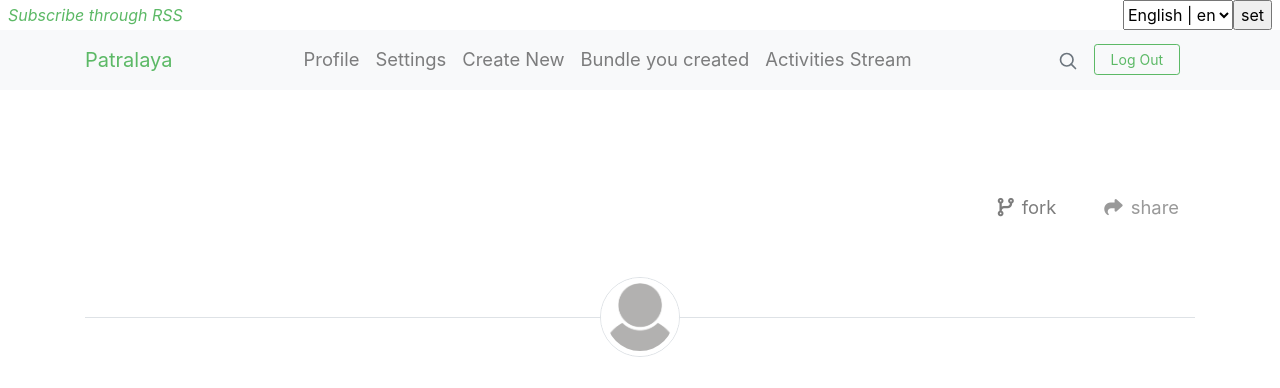
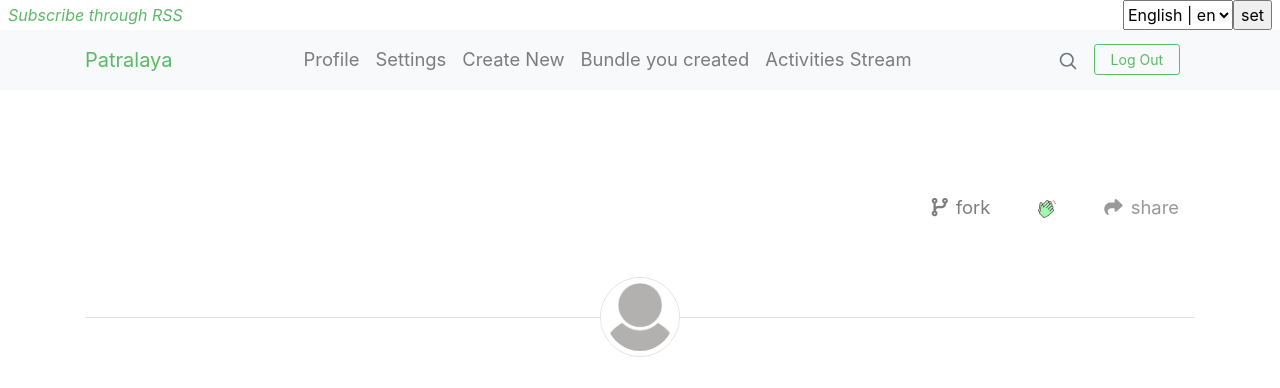
Before and after one commit to azwyane/Patralaya, a Django app: template templates/events/bundle_detail.html in a window 1280 px wide. Shown: the top 388 px of the page. Run offline with Django 3.2, Linux system fonts and the light colour scheme; the template is opened without the code that fills it, so the values that code supplies are empty; the visitor is signed in with stand-in values (Sample User, id 1); data comes from the database, SQL or seed files in the repository; some libraries are stand-ins or nearby versions.

Commit message:
FIXED:bundle details clap button implemented

```diff
--- a/templates/events/bundle_detail.html
+++ b/templates/events/bundle_detail.html
@@ -179,9 +179,18 @@
 
 
 
+{%else %}
 
 
-  {% with total_claps=object.claps.count %}
+
+
+
+   <li class="nav-item">
+    <button class="nav-link ml-0 pl-0" id="fork" data-action="fork" ><i class='fas fa-code-branch mr-2'></i>fork</button>
+  </li>
+  {%endif%}
+
+    {% with total_claps=object.claps.count %}
 
   <li class="nav-item">
     <button class="nav-link" id="clap" data-action="{% if current_user in object.claps.all %}un{% endif %}clap"><span class="count">{{ total_claps }}</span>   {% if current_user not in object.claps.all %}<img  id="clap-img" class="d-inline-block " src="{% static 'images/clap_unclap.svg' %}"> {%else%}  <img id="clap-img" class="d-inline-block " src="{% static 'images/clap_clapped.svg' %}"> {%endif%}
@@ -192,13 +201,6 @@
   </li>
   {% endwith %}
 
-
-{%else %}
-
-   <li class="nav-item">
-    <button class="nav-link ml-0 pl-0" id="fork" data-action="fork" ><i class='fas fa-code-branch mr-2'></i>fork</button>
-  </li>
-  {%endif%}
 {%else%}
   {% with total_claps=object.claps.count %}
   <li class="nav-item">
```
